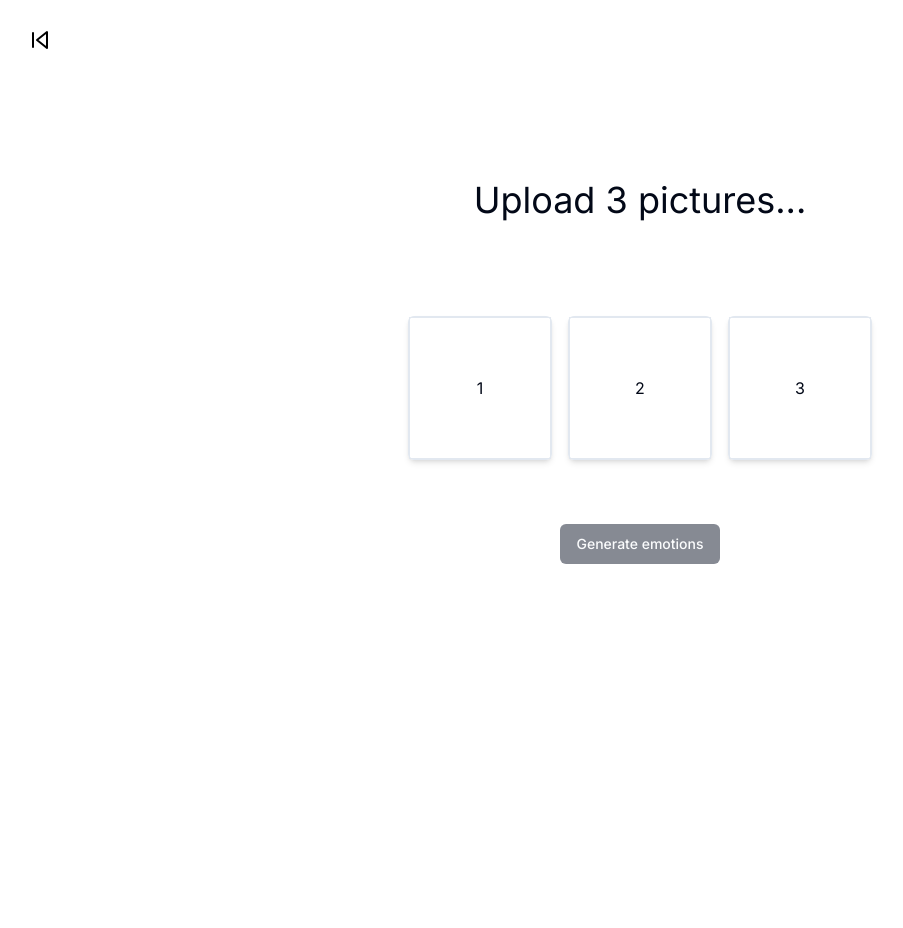
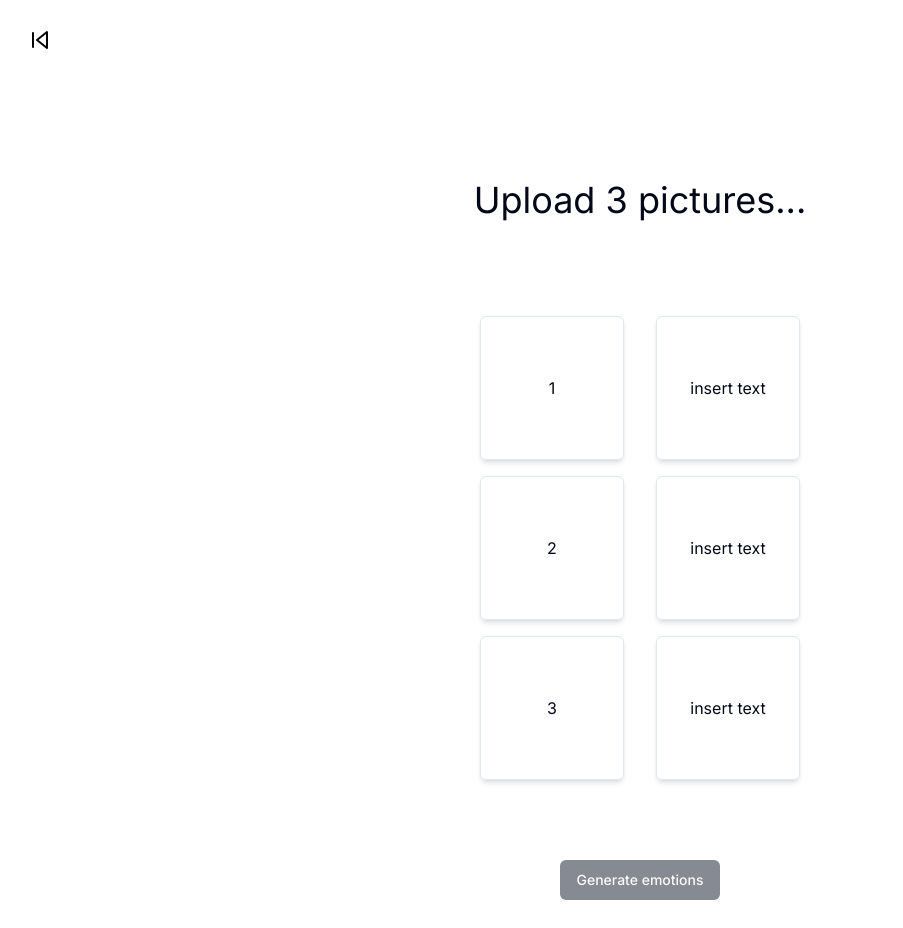
Before and after one commit to ivxvi12/picture-to-music-ai, a Next.js app: page /upload-pictures in a window 1280 px wide. Shown: the whole page, without its empty margins (0-903 px from the left). Before the commit the page ends 800 px from the top, so only its background shows below. Built offline with nearby package versions, Linux system fonts and the light colour scheme.

Commit message:
feat(app): generate text from images

```diff
--- /dev/null
+++ b/app/service/api.tsx
@@ -0,0 +1,29 @@
+class api {
+  constructor() {}
+
+  postFormData(path: String, file: File) {
+    const files = new FormData();
+    files.append("files", file);
+    return new Promise(async (resolve, reject) => {
+      try {
+        const response = await fetch("http://52.141.27.205:8000/upload/", {
+          method: "POST",
+          body: files,
+        });
+
+        if (!response.ok) {
+          throw new Error(`Server responded with ${response.status}: ${response.statusText}`);
+        }
+
+        const result = await response.json();
+        return result;
+      } catch (error) {
+        console.error("Error:", error);
+        throw error;
+      }
+    });
+  }
+}
+
+const API = new api();
+export default API;
--- a/app/upload-pictures/page.tsx
+++ b/app/upload-pictures/page.tsx
@@ -4,6 +4,7 @@ import { SkipBack } from "lucide-react";
 import Link from "next/link";
 import { useState } from "react";
 import { useRouter } from "next/navigation";
+import API from "../service/api";
 
 export default function UploadPictures() {
   const [image1, setImage1] = useState<File | null>(null);
@@ -18,29 +19,10 @@ export default function UploadPictures() {
     }
   };
 
-  const uploadFiles = async (images: any) => {
-    const files = new FormData();
-    if (images) {
+  const submit = async (images: any) => {
     for (const image in images) {
-        if (images[image] !== null) {
-          files.append("files", images[image]);
-        }
-      }
-    }
-    try {
-      console.log("Uploading...");
-      const response = await fetch("http://52.141.27.205:8000/upload/", {
-        method: "POST",
-        headers: {},
-        body: files,
-      });
-      if (response.ok) {
-        const data = await response.json();
-        const encodedData = JSON.stringify(data);
-        router.push(`/select-emotions?emotions=${encodedData}`);
-      }
-    } catch (error) {
-      console.error("Error:", error);
+      const data = await API.postFormData("/upload/", images[image]);
+      console.log(data);
     }
   };
 
@@ -51,8 +33,9 @@ export default function UploadPictures() {
       </Link>
       <div className="flex flex-col items-center">
         <h1 className="text-4xl mt-32 mb-24">Upload 3 pictures...</h1>
-        <div className="flex flex-row flex-wrap items-center justify-right justify-between md:space-x-4 mb-12 px-2">
-          <div className="w-36 h-36 border-[0.5px] rounded-md mb-4 flex flex-row justify-center items-center shadow-md">
+        <div className="flex flex-row items-center justify-center md:space-x-4 mb-12 px-2w-full">
+          <div className="mb-4 flex flex-col justify-center items-center mr-4">
+            <div className="w-36 h-36 border-[0.5px] rounded-md mb-4 flex flex-col justify-center items-center shadow-md">
               <input
                 type="file"
                 id="image1"
@@ -62,9 +45,13 @@ export default function UploadPictures() {
                   setImage1(handleImage(changeEvent));
                 }}
               />
-            <label htmlFor="image1" className="w-full h-full border flex flex-row items-center justify-center">
+              <label htmlFor="image1" className="w-full h-full flex flex-row items-center justify-center">
                 {image1 ? (
-                <img src={URL.createObjectURL(image1)} alt="image1" className="w-full h-full object-cover rounded-md" />
+                  <img
+                    src={URL.createObjectURL(image1)}
+                    alt="image1"
+                    className="w-full h-full object-cover rounded-md"
+                  />
                 ) : (
                   <span>1</span>
                 )}
@@ -80,9 +67,13 @@ export default function UploadPictures() {
                   setImage2(handleImage(changeEvent));
                 }}
               />
-            <label htmlFor="image2" className="w-full h-full border flex flex-row items-center justify-center">
+              <label htmlFor="image2" className="w-full h-full flex flex-row items-center justify-center">
                 {image2 ? (
-                <img src={URL.createObjectURL(image2)} alt="image1" className="w-full h-full object-cover rounded-md" />
+                  <img
+                    src={URL.createObjectURL(image2)}
+                    alt="image1"
+                    className="w-full h-full object-cover rounded-md"
+                  />
                 ) : (
                   <span>2</span>
                 )}
@@ -98,20 +89,36 @@ export default function UploadPictures() {
                   setImage3(handleImage(changeEvent));
                 }}
               />
-            <label htmlFor="image3" className="w-full h-full border flex flex-row items-center justify-center">
+              <label htmlFor="image3" className="w-full h-full flex flex-row items-center justify-center">
                 {image3 ? (
-                <img src={URL.createObjectURL(image3)} alt="image1" className="w-full h-full object-cover rounded-md" />
+                  <img
+                    src={URL.createObjectURL(image3)}
+                    alt="image1"
+                    className="w-full h-full object-cover rounded-md"
+                  />
                 ) : (
                   <span>3</span>
                 )}
               </label>
             </div>
           </div>
+          <div className="mb-4 flex flex-col justify-center items-center">
+            <div className="w-36 h-36 border-[0.5px] rounded-md mb-4 flex flex-col justify-center items-center shadow-md">
+              <span>insert text</span>
+            </div>
+            <div className="w-36 h-36 border rounded-md mb-4 flex flex-row justify-center items-center shadow-md">
+              <span>insert text</span>
+            </div>
+            <div className="w-36 h-36 border rounded-md mb-4 flex flex-row justify-center items-center shadow-md">
+              <span>insert text</span>
+            </div>
+          </div>
+        </div>
         <Button
           variant="default"
           disabled={image1 === null || image2 === null || image3 === null}
           onClick={() => {
-            uploadFiles([image1, image2, image3]);
+            submit([image1, image2, image3]);
           }}>
           <span>Generate emotions</span>
         </Button>
--- a/package.json
+++ b/package.json
@@ -13,6 +13,7 @@
     "@radix-ui/react-slot": "^1.0.2",
     "class-variance-authority": "^0.7.0",
     "clsx": "^2.1.0",
+    "dotenv": "^16.4.5",
     "lucide-react": "^0.344.0",
     "next": "14.1.1",
     "react": "^18",
```
Lines whose indentation alone changed are shown as unchanged.
